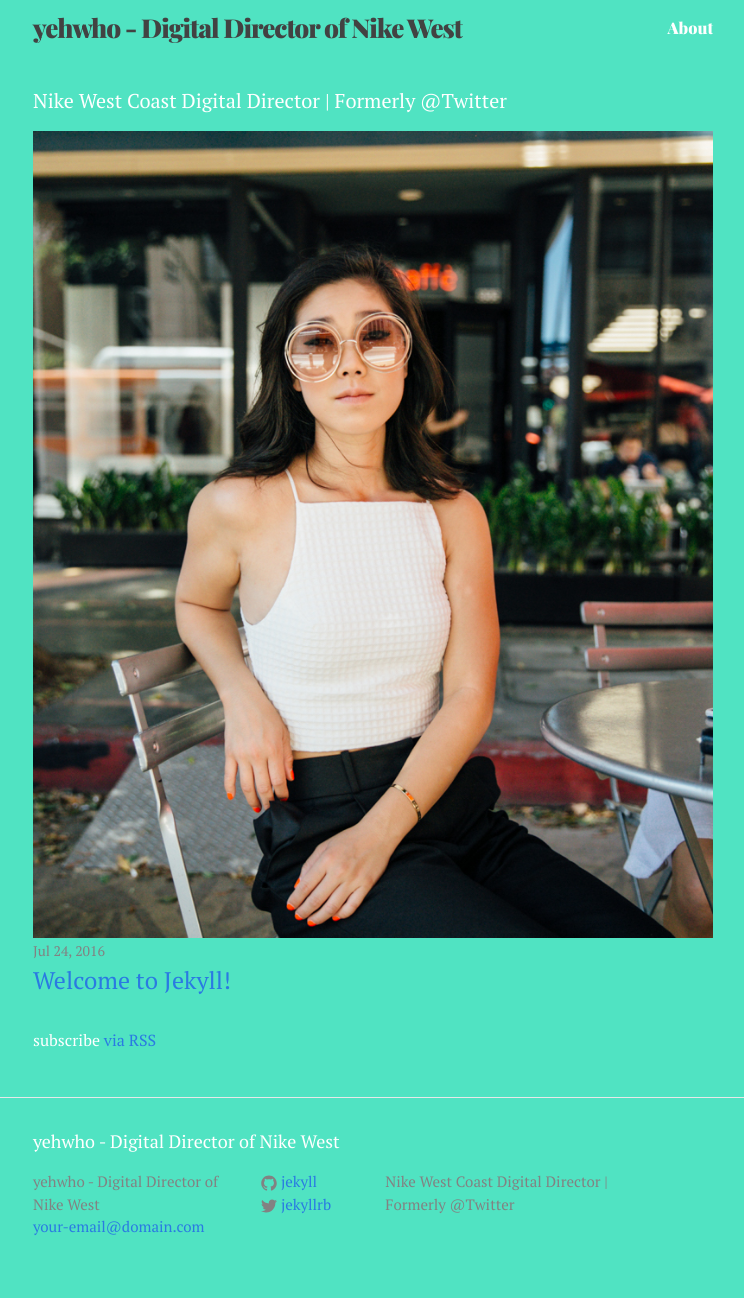
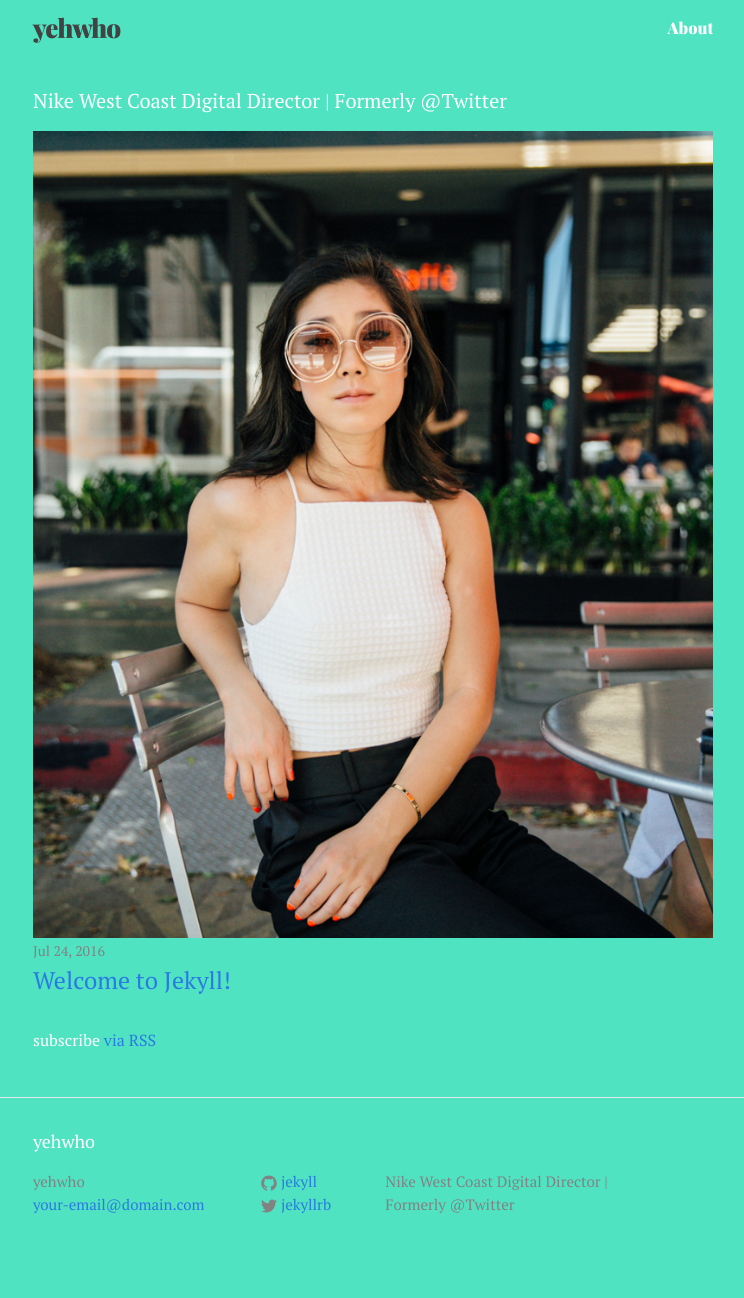
Before and after one commit to PHironaka/yehwho, a Jekyll site: the page built from index.html, in a window 1280 px wide. Shown: the whole page, without its empty margins (267-1011 px from the left). Built offline with Jekyll 4.4.1, drawn with Linux system fonts in a browser that asks for light colours; after the commit the page ends 1275 px from its top, so only the background shows below that.

Commit message:
Updated Config

```diff
--- a/_config.yml
+++ b/_config.yml
@@ -1,5 +1,5 @@
 ---
-title: yehwho - Digital Director of Nike West
+title: yehwho
 timezone: UTC
 collections:
   posts:
```
